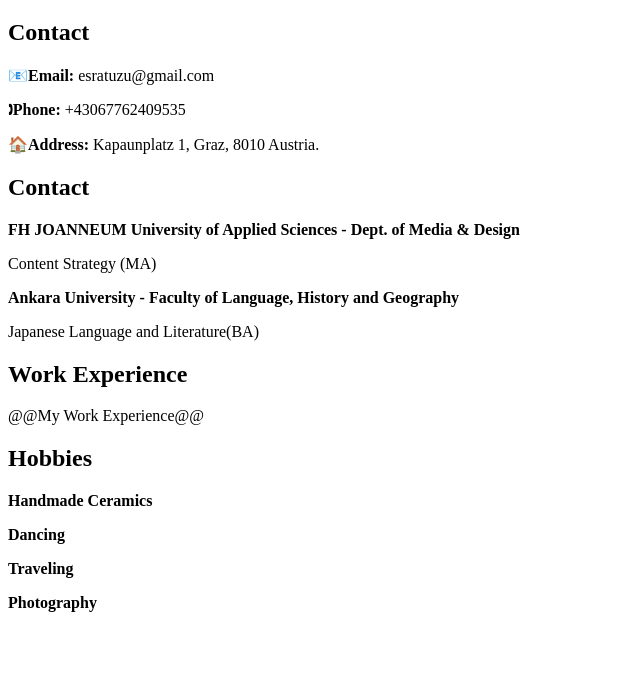
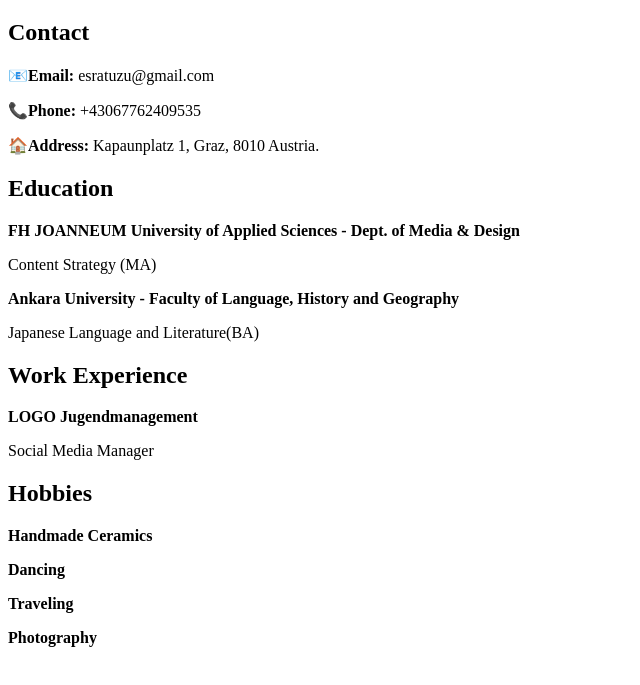
Before and after one commit to ninashfr/cos24-cards, a plain HTML site: page tuezue-esra/index.html in a window 1280 px wide. Shown: the part 61-746 px from the top of the page, without its empty margins (0-640 px from the left). Drawn offline with Linux system fonts and the light colour scheme.

Commit message:
Update index.html

```diff
--- a/tuezue-esra/index.html
+++ b/tuezue-esra/index.html
@@ -15,11 +15,11 @@
     <main>
       <section aria-labelledby="bio-heading">
         <h2 id="bio-heading">Contact</h2>
-       <p> <strong><p>&#128231;Email:</strong> esratuzu@gmail.com </p>
-            <p> <strong><p> &#128381;Phone:</strong> +43067762409535 </p>
-                    <p> <strong><p>&#127968;Address:</strong> Kapaunplatz 1, Graz, 8010 Austria. </p>
+       <p> <strong><p>📧Email:</strong> esratuzu@gmail.com </p>
+            <p> <strong><p> 📞Phone:</strong> +43067762409535 </p>
+                    <p> <strong><p>🏠Address:</strong> Kapaunplatz 1, Graz, 8010 Austria. </p>
 
-        <h2 id="Education">Contact</h2>
+        <h2 id="Education">Education</h2>
                <p> <strong>FH JOANNEUM University of Applied Sciences - Dept. of Media & Design</strong> </p>
                <p>Content Strategy (MA)</p>
                <p> <strong>Ankara University - Faculty of Language, History and Geography</strong> </p>
@@ -28,7 +28,8 @@
 
       <section aria-labelledby="workxp-heading">
         <h2 id="workxp-heading">Work Experience</h2>
-        @@My Work Experience@@
+        <p> <strong>LOGO Jugendmanagement</strong> </p>
+         <p>Social Media Manager</p>
       </section>
       <section aria-labelledby="hobbies-heading">
         <h2 id="hobbies-heading">Hobbies</h2>
```
